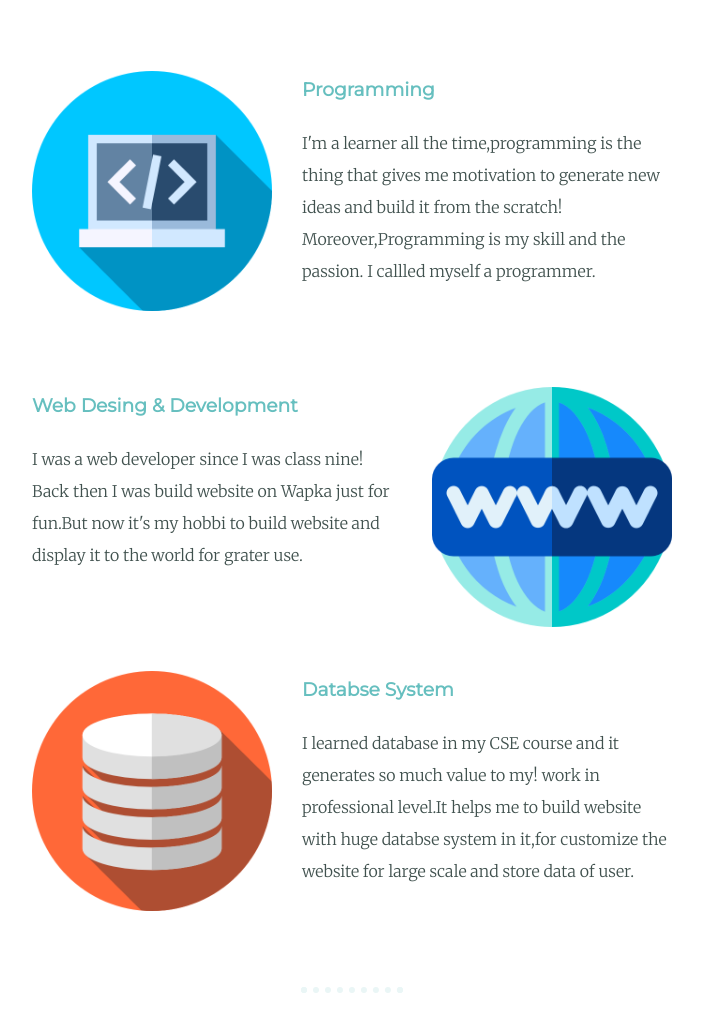
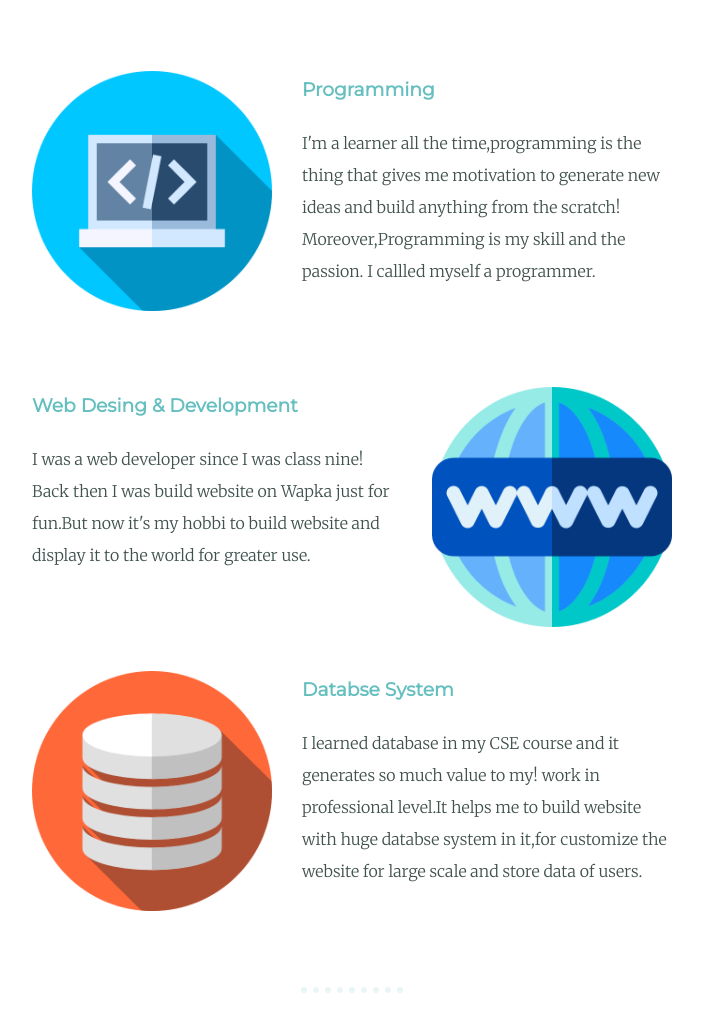
Before and after one commit to AJOYSR/AJOYSR.github.io, a plain HTML site: page index.html in a window 1280 px wide. Shown: the part 1600-2631 px from the top of the page, without its empty margins (288-991 px from the left). Drawn offline with Linux system fonts and the light colour scheme.

Commit message:
Update index.html
some words were mis-spelled ,i corrected those

```diff
--- a/index.html
+++ b/index.html
@@ -41,7 +41,7 @@
           <p>
             I'm a learner all the time,programming is the thing that gives me
             motivation
-            to generate new ideas and build it from the scratch!
+            to generate new ideas and build anything from the scratch!
             Moreover,Programming is
             my skill and the passion. I callled myself a programmer.
           </p>
@@ -53,7 +53,7 @@
             I was a web developer since I was class nine!
             Back then I was build website on Wapka just for fun.But now it's my
             hobbi
-            to build website and display it to the world for grater use.
+            to build website and display it to the world for greater use.
           </p>
         </div>
 
@@ -63,7 +63,7 @@
           <p>
             I learned database in my CSE course and it generates so much value to my!
             work in professional level.It helps me to build website with huge databse
-            system in it,for customize the website for large scale and store data of user.
+            system in it,for customize the website for large scale and store data of users.
           </p>
         </div>
 
```
